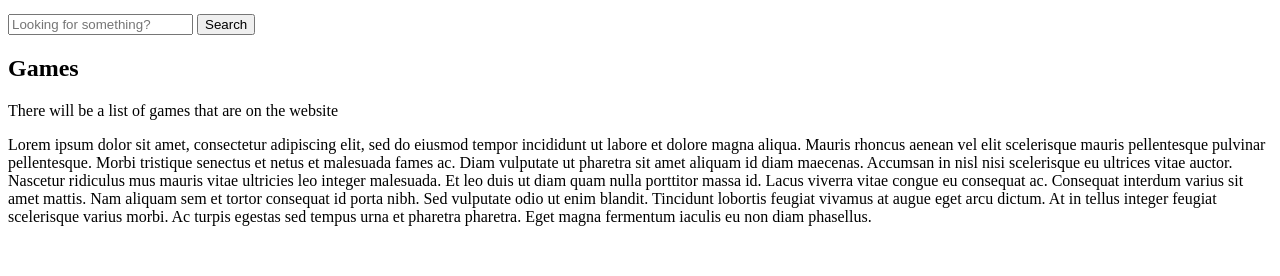
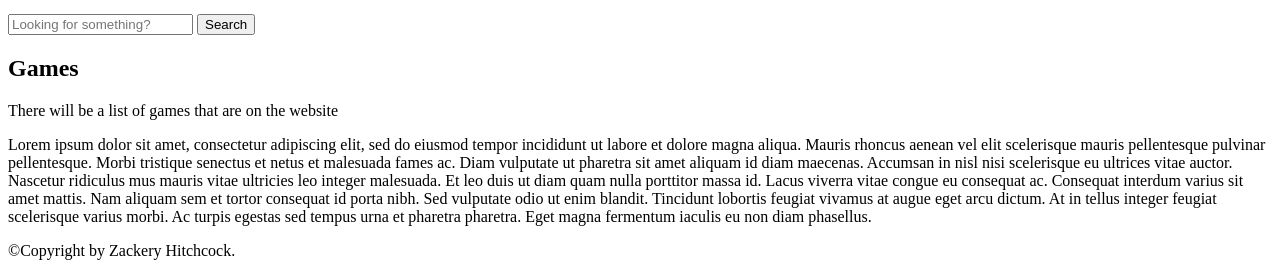
Before and after one commit to zceyakr/Zacks_Website, a plain HTML site: page Games/index.html in a window 1280 px wide. Shown: the part 716-992 px from the top of the page. Before the commit the page ends 958 px from the top, so only its background shows below. Drawn offline with Linux system fonts and the light colour scheme.

Commit message:
added footer to all pages

```diff
--- a/Games/index.html
+++ b/Games/index.html
@@ -37,5 +37,8 @@
 			Lorem ipsum dolor sit amet, consectetur adipiscing elit, sed do eiusmod tempor incididunt ut labore et dolore magna aliqua. Mauris rhoncus aenean vel elit scelerisque mauris pellentesque pulvinar pellentesque. Morbi tristique senectus et netus et malesuada fames ac. Diam vulputate ut pharetra sit amet aliquam id diam maecenas. Accumsan in nisl nisi scelerisque eu ultrices vitae auctor. Nascetur ridiculus mus mauris vitae ultricies leo integer malesuada. Et leo duis ut diam quam nulla porttitor massa id. Lacus viverra vitae congue eu consequat ac. Consequat interdum varius sit amet mattis. Nam aliquam sem et tortor consequat id porta nibh. Sed vulputate odio ut enim blandit. Tincidunt lobortis feugiat vivamus at augue eget arcu dictum. At in tellus integer feugiat scelerisque varius morbi. Ac turpis egestas sed tempus urna et pharetra pharetra. Eget magna fermentum iaculis eu non diam phasellus.
 			</p>
 		</main>
+		<footer>
+			<p> ©Copyright by Zackery Hitchcock. </p>
+		</footer>
 	</body>
 </html>
```
Also changed, not shown: Home/about.html (+3 -0 lines), Most_Popular_Games/index.html (+3 -0 lines), New_Games/index.html (+3 -0 lines), Recently_Played/index.html (+3 -0 lines).
